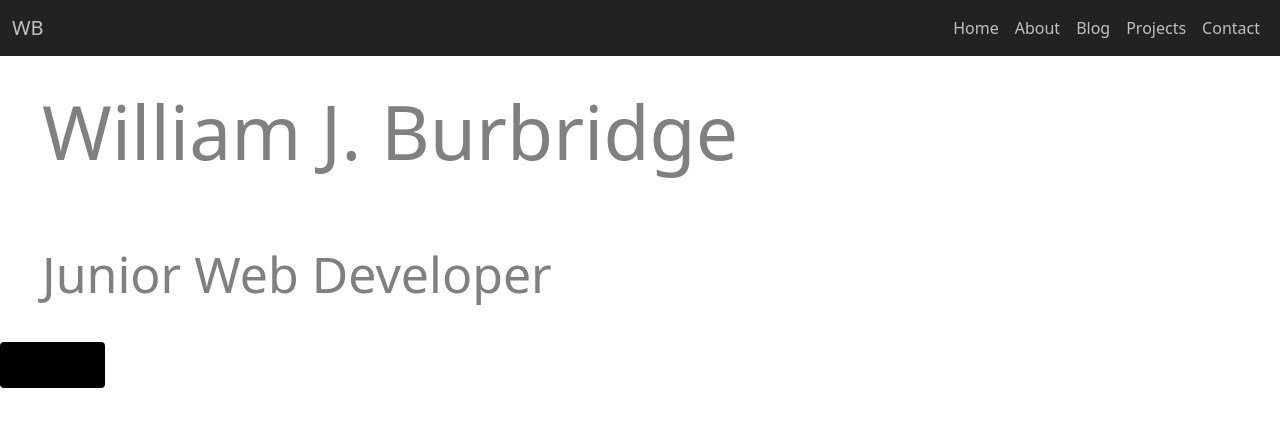
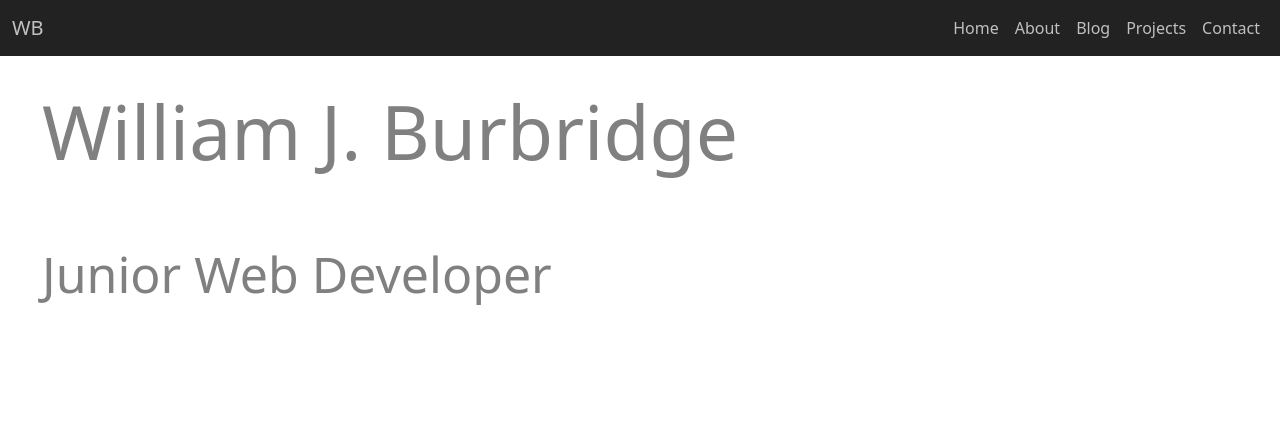
Before and after one commit to WillBridge0789/WillBridge0789.github.io, a React (Create React App) app in the folder portfolio/: page / in a window 1280 px wide. Shown: the top 426 px of the page. Built offline with nearby package versions, Linux system fonts and the light colour scheme.

Commit message:
Can't attempt dark mode. Refactored and removed

```diff
--- a/portfolio/src/App.js
+++ b/portfolio/src/App.js
@@ -2,24 +2,13 @@
 import './css/style.css';
 //import './css/styles2.css';
 import Home from './Home';
-import React, { useState } from 'react';
-
 
 
 function App() {
-  const [darkMode, setDarkMode] = useState(false);
 
-  const handleClick = () => {
-    setDarkMode(!darkMode);
-  };
   return (
     <div>
       <Home />
-      <div className={darkMode ? 'dark' : ''}>
-        <button className="dark-mode" onClick={handleClick}>
-          Dark Mode
-        </button>
-      </div>
     </div>
   );
 }
```
Also changed, not shown: 1 other file (tests, documents, lock files or other folders).
